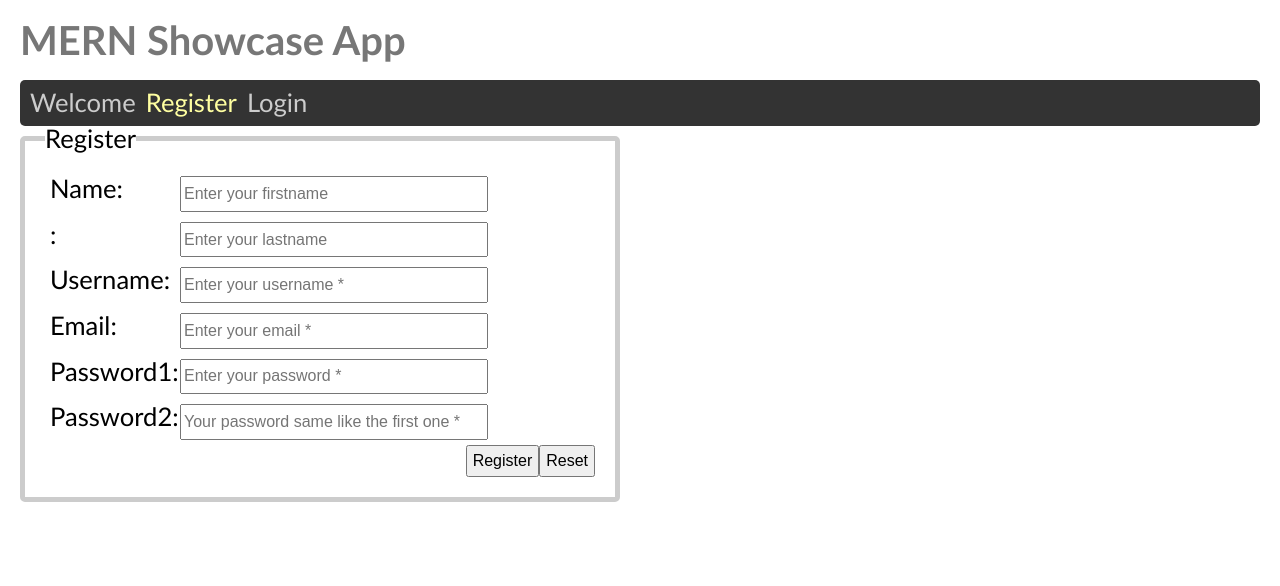
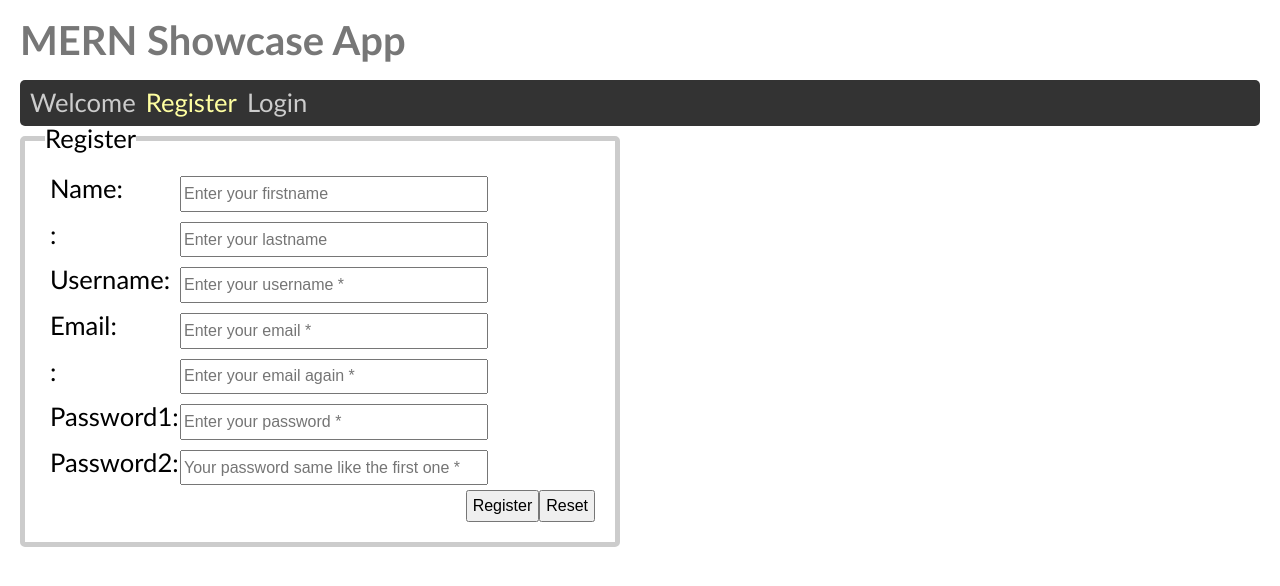
Before and after one commit to Degi100/mernshowcase-rd-frontend, a React (Create React App) app: page /register in a window 1280 px wide. Shown: the top 586 px of the page. Built offline with nearby package versions, Linux system fonts and the light colour scheme; no server answers.

Commit message:
add email validation

```diff
--- a/src/pages/PageRegister.js
+++ b/src/pages/PageRegister.js
@@ -1,4 +1,3 @@
-
 import { useContext, useState } from "react";
 import AppContext from "../AppContext";
 import { useNavigate } from "react-router";
@@ -10,7 +9,8 @@ const PageRegister = () => {
   const [userNameRegister, setUserNameRegister] = useState("");
   const [firstNameRegister, setFirstNameRegister] = useState("");
   const [secondNameRegister, setSecondNameRegister] = useState("");
-  const [emailRegister, setEmailRegister] = useState("");
+  const [emailRegister1, setEmailRegister1] = useState("");
+  const [emailRegister2, setEmailRegister2] = useState("");
   const [passwordRegister1, setPasswordRegister1] = useState("");
   const [passwordRegister2, setPasswordRegister2] = useState("");
 
@@ -27,9 +27,14 @@ const PageRegister = () => {
     const userNameRegister = e.target.value;
     setUserNameRegister(userNameRegister);
   };
-  const handleEmailRegister = (e) => {
-    const emailRegister = e.target.value;
-    setEmailRegister(emailRegister);
+  const handleEmailRegister1 = (e) => {
+    const emailRegister1 = e.target.value;
+    setEmailRegister1(emailRegister1);
+  };
+
+  const handleEmailRegister2 = (e) => {
+    const emailRegister2 = e.target.value;
+    setEmailRegister2(emailRegister2);
   };
 
   const handlePasswordRegister1 = (e) => {
@@ -53,7 +58,8 @@ const PageRegister = () => {
           username: userNameRegister,
           firstName: firstNameRegister,
           lastName: secondNameRegister,
-          email: emailRegister,
+          email1: emailRegister1,
+          email2: emailRegister2,
           password1: passwordRegister1,
           password2: passwordRegister2,
         },
@@ -70,10 +76,11 @@ const PageRegister = () => {
       setUserNameRegister("");
       setFirstNameRegister("");
       setSecondNameRegister("");
-      setEmailRegister("");
+      setEmailRegister1("");
+      setEmailRegister2("");
       setPasswordRegister1("");
       setPasswordRegister2("");
-      navigate('/');
+      navigate("/");
     }
   };
 
@@ -116,16 +123,25 @@ const PageRegister = () => {
             </div>
 
             <div className="row">
-              <label htmlFor="emailRegister">Email</label>
+              <label htmlFor="emailRegister1">Email</label>
               <input
                 type="text"
-                id="emailregister"
-                value={emailRegister}
-                onChange={handleEmailRegister}
+                id="emailregister1"
+                value={emailRegister1}
+                onChange={handleEmailRegister1}
                 placeholder="Enter your email *"
               />
             </div>
-
+            <div className="row">
+              <label htmlFor="emailRegister2"></label>
+              <input
+                type="text"
+                id="emailregister2"
+                value={emailRegister2}
+                onChange={handleEmailRegister2}
+                placeholder="Enter your email again *"
+              />
+            </div>
             <div className="row">
               <label htmlFor="password">Password1</label>
               <input
```
